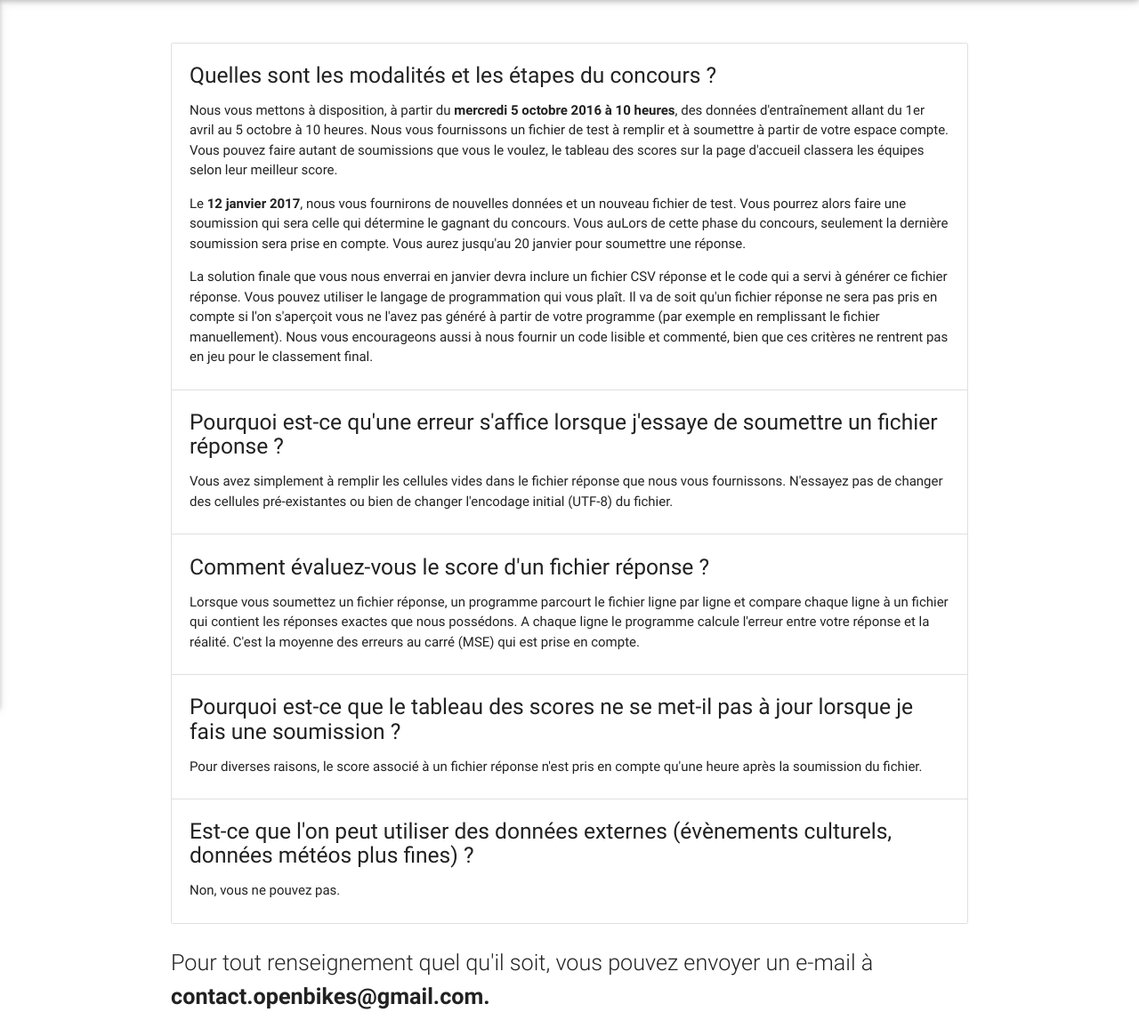
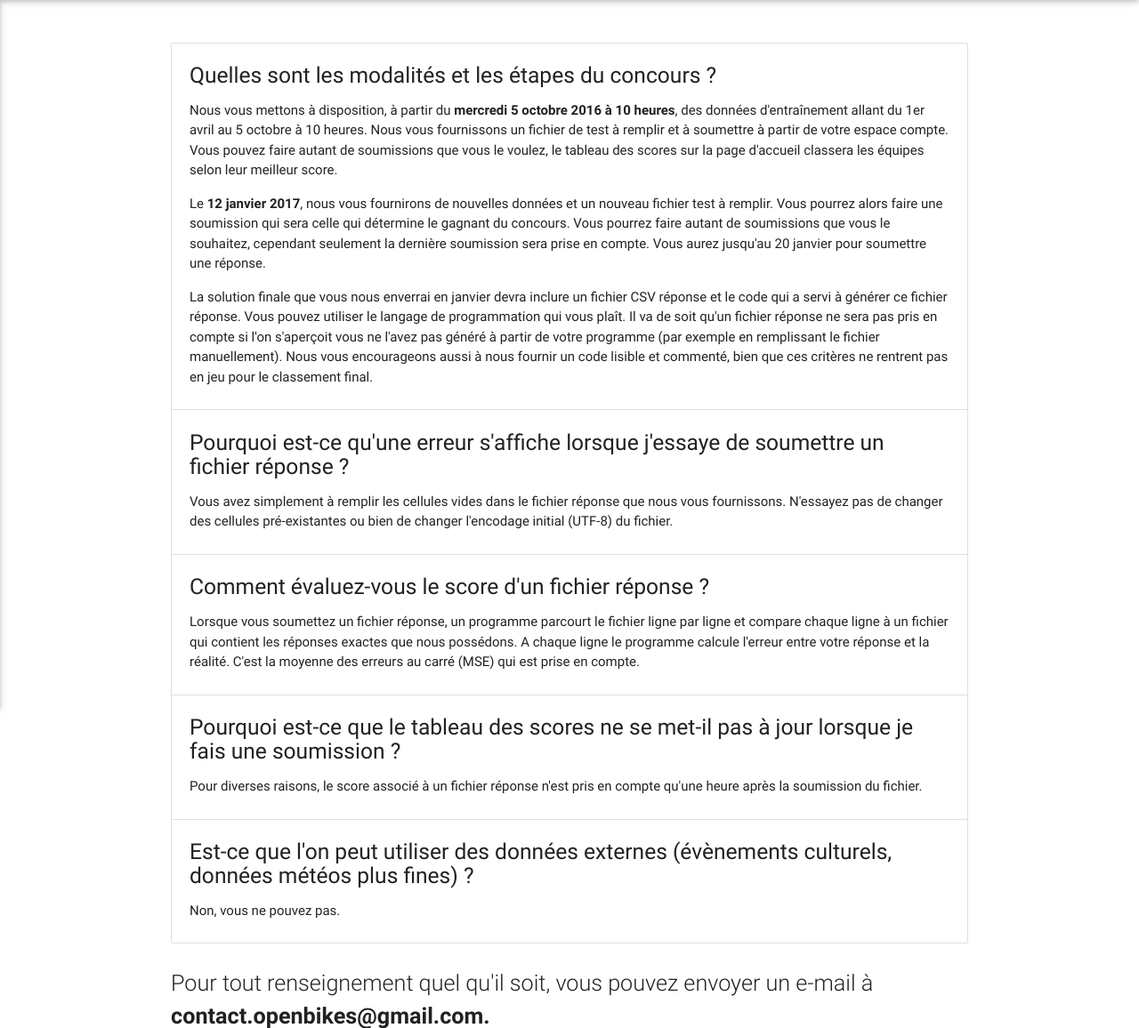
Before and after one commit to OpenBikes/Challenge-2016, a Django app: page /faq in a window 1280 px wide. Shown: the part 64-1220 px from the top of the page at 89% size. Run offline with Django 3.2, Linux system fonts and the light colour scheme; parts of the project's set-up code (start-up, migrations or seed data) failed here and were passed over.

Commit message:
Fix some types

```diff
--- a/challenge/settings.py
+++ b/challenge/settings.py
@@ -28,7 +28,7 @@
 SECRET_KEY = 'r*l1!$6e=7()i_1957hpugfb_m-qsip6gd^0u3@j@yahw1!b+u'
 
 # SECURITY WARNING: don't run with debug turned on in production!
-DEBUG = True
+DEBUG = False
 
 ALLOWED_HOSTS = []
 
--- a/public/templates/public/faq.html
+++ b/public/templates/public/faq.html
@@ -6,11 +6,11 @@
   <li class="collection-item">
     <h5>Quelles sont les modalités et les étapes du concours ?</h5>
     <p>Nous vous mettons à disposition, à partir du <b>mercredi 5 octobre 2016 à 10 heures</b>, des données d'entraînement allant du 1er avril au 5 octobre à 10 heures. Nous vous fournissons un fichier de test à remplir et à soumettre à partir de votre espace compte. Vous pouvez faire autant de soumissions que vous le voulez, le tableau des scores sur la page d'accueil classera les équipes selon leur meilleur score.</p>
-    <p>Le <b>12 janvier 2017</b>, nous vous fournirons de nouvelles données et un nouveau fichier de test. Vous pourrez alors faire une soumission qui sera celle qui détermine le gagnant du concours. Vous auLors de cette phase du concours, seulement la dernière soumission sera prise en compte. Vous aurez jusqu'au 20 janvier pour soumettre une réponse.</p>
+    <p>Le <b>12 janvier 2017</b>, nous vous fournirons de nouvelles données et un nouveau fichier test à remplir. Vous pourrez alors faire une soumission qui sera celle qui détermine le gagnant du concours. Vous pourrez faire autant de soumissions que vous le souhaitez, cependant seulement la dernière soumission sera prise en compte. Vous aurez jusqu'au 20 janvier pour soumettre une réponse.</p>
     <p>La solution finale que vous nous enverrai en janvier devra inclure un fichier CSV réponse et le code qui a servi à générer ce fichier réponse. Vous pouvez utiliser le langage de programmation qui vous plaît. Il va de soit qu'un fichier réponse ne sera pas pris en compte si l'on s'aperçoit vous ne l'avez pas généré à partir de votre programme (par exemple en remplissant le fichier manuellement). Nous vous encourageons aussi à nous fournir un code lisible et commenté, bien que ces critères ne rentrent pas en jeu pour le classement final.</p>
   </li>
   <li class="collection-item">
-    <h5>Pourquoi est-ce qu'une erreur s'affice lorsque j'essaye de soumettre un fichier réponse ?</h5>
+    <h5>Pourquoi est-ce qu'une erreur s'affiche lorsque j'essaye de soumettre un fichier réponse ?</h5>
     <p>Vous avez simplement à remplir les cellules vides dans le fichier réponse que nous vous fournissons. N'essayez pas de changer des cellules pré-existantes ou bien de changer l'encodage initial (UTF-8) du fichier.</p>
   </li>
   <li class="collection-item">
```
